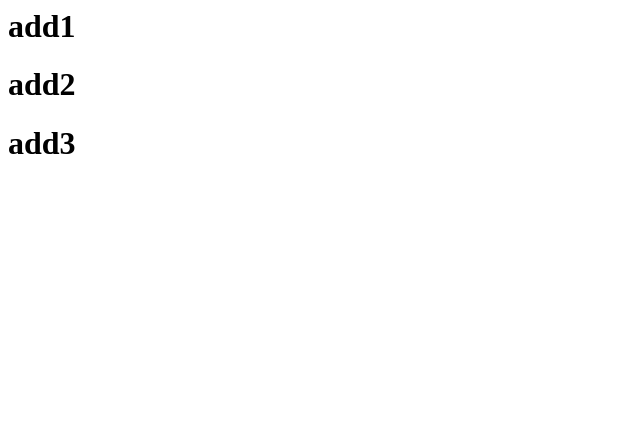
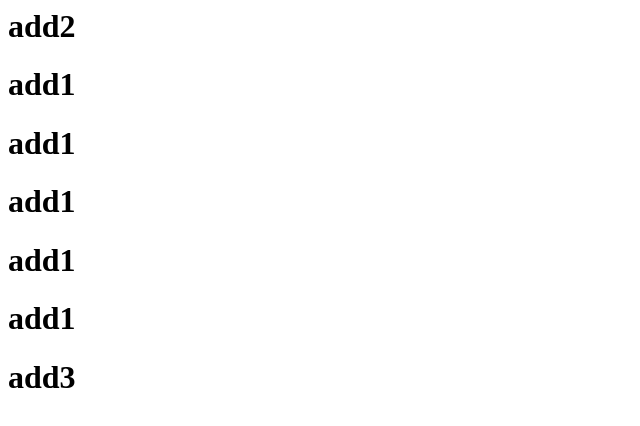
Before and after one commit to MrGc/git_learning, a plain HTML site: page index.html in a window 1280 px wide. Shown: the whole page, without its empty margins (0-640 px from the left). Drawn offline with Linux system fonts and the light colour scheme.

Commit message:
commit index

```diff
--- a/index.html
+++ b/index.html
@@ -1,7 +1,11 @@
 <html>
  <head>
+	<h1>add2</h1>
 	<h1>add1</h1>
-	<h1>add2</h1>
+	<h1>add1</h1>
+	<h1>add1</h1>
+	<h1>add1</h1>
+	<h1>add1</h1>
 	<h1>add3</h1>
 </head>
 </html>
```
